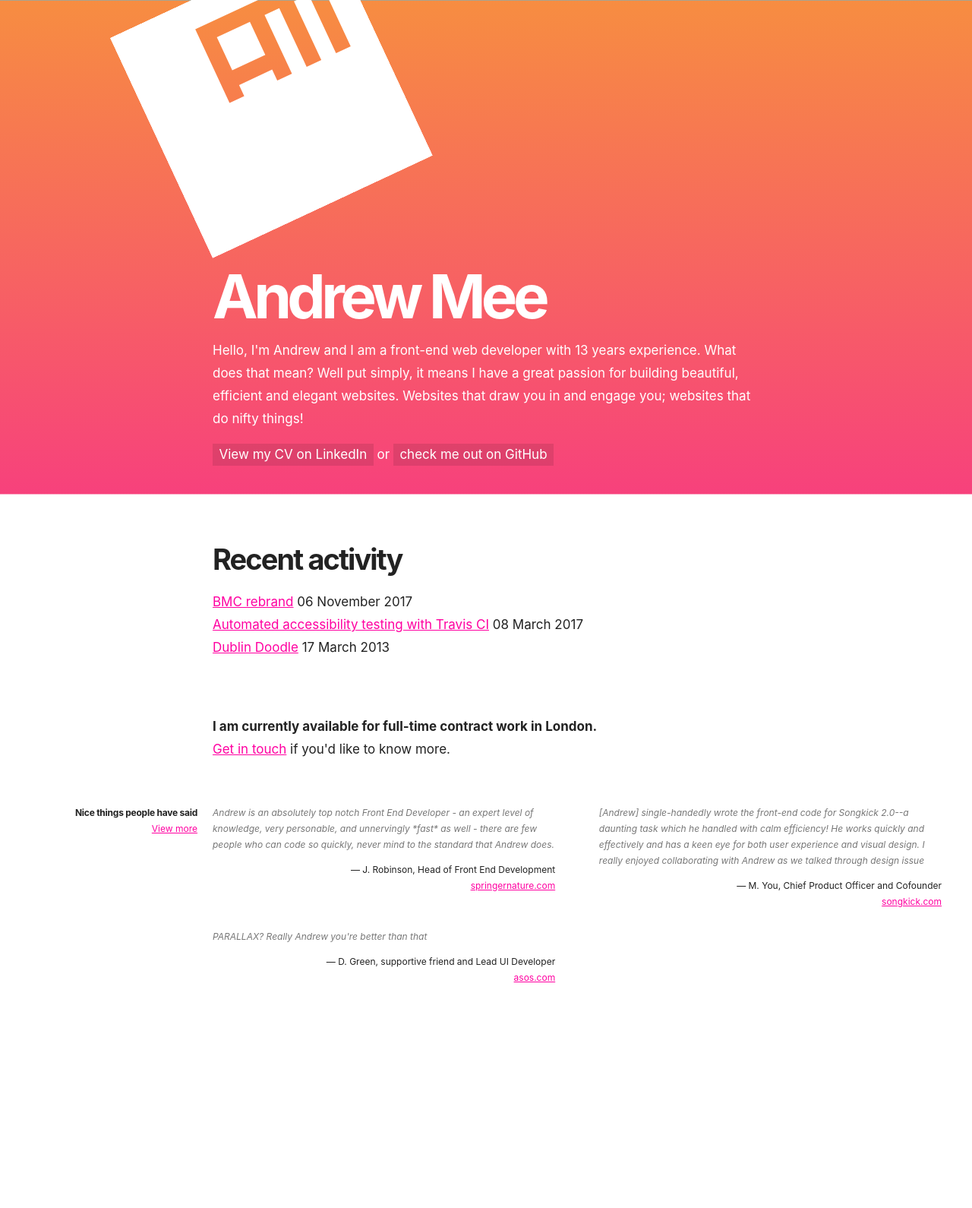
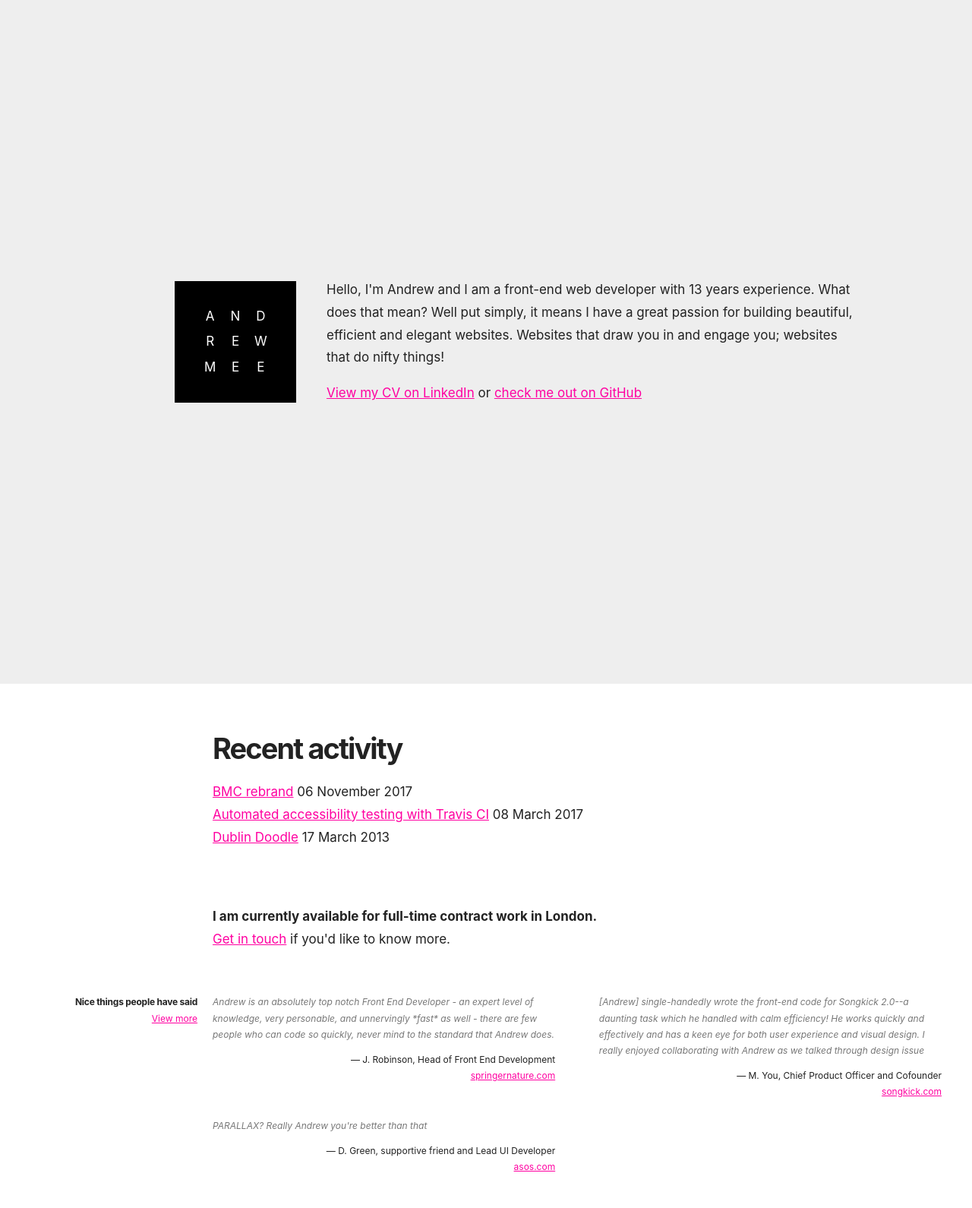
Before and after one commit to andrewmee/andrewmee.github.io, a Jekyll site: the page built from pages/home.html, in a window 1280 px wide. Shown: the whole page at 76% size. Built offline with Jekyll 4.4.1, drawn with Linux system fonts in a browser that asks for light colours; before the commit the page ends 1341 px from its top, so only the background shows below that.

Commit message:
Experimentation with new interactive logo and intro section

```diff
--- a/pages/home.html
+++ b/pages/home.html
@@ -5,12 +5,12 @@ permalink: /
 ---
 
 <main role="main">
-    <section class="intro colour-block">
-        <span class="slider"></span>
-        <div class="container in-front">
-            <div class="gutters">
-                <img src="/resources/images/logo-white-trans.svg" class="logo logo--impact" alt="">
-                <h1>Andrew Mee</h1>
+    <section class="intro">
+        <div class="logo">
+            <span>A</span><span>n</span><span>d</span><span>r</span><span>e</span><span>w</span>
+            <span>M</span><span>e</span><span>e</span>
+        </div>
+        <div class="intro__content">
             <p>
                 Hello, I'm Andrew and I am a front-end web developer with 13 years experience.
                 What does that mean? Well put simply, it means I have a great passion for building beautiful, efficient and elegant websites. Websites that draw you in and engage you; websites that do nifty things!
@@ -19,7 +19,6 @@ permalink: /
                 <a href="http://www.linkedin.com/in/andrewmee">View my CV on LinkedIn</a> or
                 <a href="https://github.com/andrewmee">check me out on GitHub</a>
             </p>
-            </div>
         </div>
     </section>
 
--- a/resources/styles/main.scss
+++ b/resources/styles/main.scss
@@ -20,3 +20,81 @@ $gutter: 20px;
 @import "vendor/pygments-monokai";
 
 @import "pages/home";
+
+.intro {
+  background-color: #eee;
+  display: flex;
+  flex-direction: column;
+  height: 100vh;
+  justify-content: center;
+
+  &__content {
+    margin: auto;
+    max-width: 700px;
+    padding: 20px;
+    padding-left: 300px;
+  }
+}
+
+.logo {
+  animation: font-twitch 5s 2s infinite;
+  background: black;
+  color: #fff;
+  display: flex;
+  flex-wrap: wrap;
+  height: 100px;
+  right: calc(50% + 250px);
+  padding: 30px;
+  position: fixed;
+  text-align: center;
+  text-transform: uppercase;
+  top: calc(50% - 80px);
+  width: 100px;
+  word-break: break-all;
+
+  span {
+    line-height: 33.333px;
+    width: 33.333%;
+  }
+}
+
+@keyframes font-twitch {
+  0% {
+    font-family: inherit;
+    // background: red;
+  }
+  74% {
+    font-family: inherit;
+    font-style: normal;
+    // background: red;
+  }
+  75% {
+    font-family: 'Arial Narrow', Arial, sans-serif;
+    font-style: italic;
+    // background: yellow;
+  }
+  80% {
+    font-family: Courier, monospace;
+    font-style: normal;
+    // background: green;
+  }
+  // 84.9% {
+  //   font-size: 1em;
+  // }
+  85% {
+    font-family: cursive;
+    // font-size: 2em;
+  }
+  // 89.9% {
+  //   font-size: 1em;
+  // }
+  90% {
+    font-family: webdings;
+  }
+  95% {
+    font-family: Impact, Haettenschweiler, 'Arial Narrow Bold', sans-serif;
+  }
+  100% {
+    font-family: inherit;
+  }
+}
```
Lines whose indentation alone changed are shown as unchanged.
